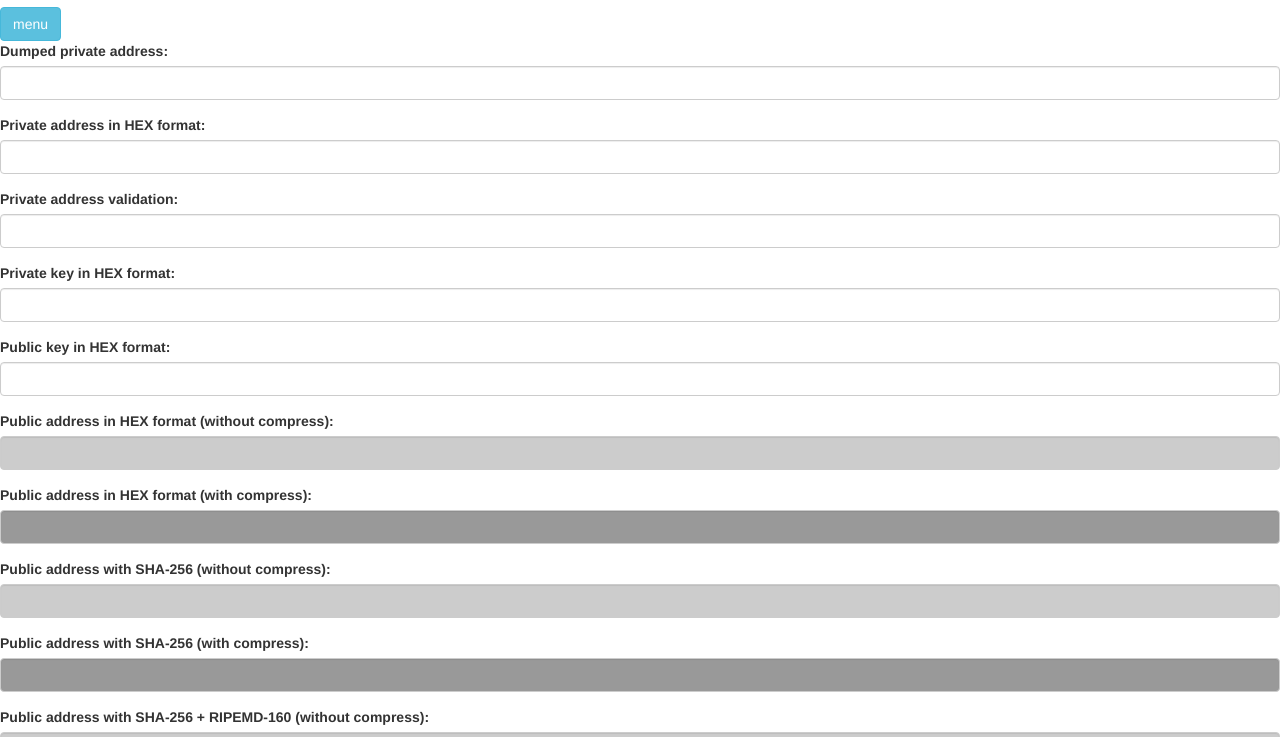
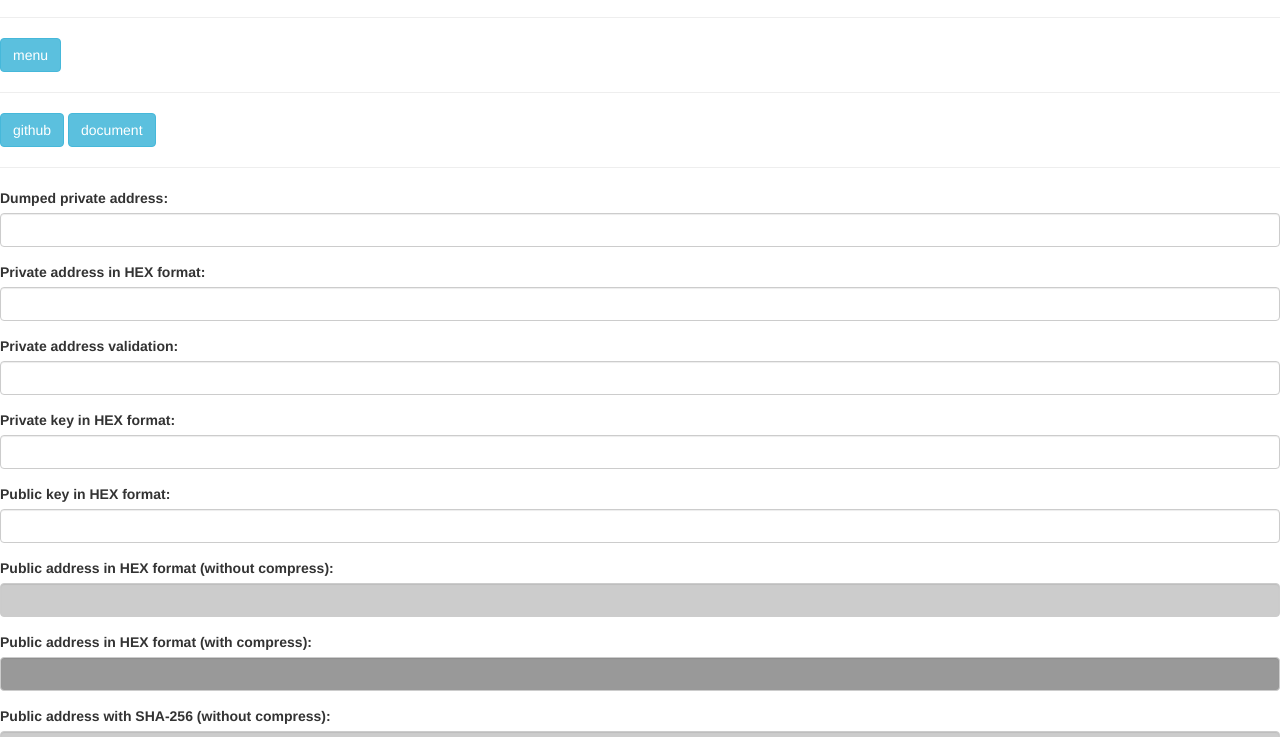
Before and after one commit to theringe/blockchain-learning-tools, a website: page src/bitcoin-address-verifier.html in a window 1280 px wide. Shown: the part 63-800 px from the top of the page. Drawn offline with nearby package versions, Linux system fonts and the light colour scheme; files that its build step writes are made by us from their sources; files whose address does not match are found by name.

Commit message:
add some links

```diff
--- a/src/bitcoin-address-verifier.html
+++ b/src/bitcoin-address-verifier.html
@@ -10,7 +10,12 @@
 </head>
 <body>
 	<h1>Bitcoin address verifier</h1>
+	<hr>
 	<a href="/" class="btn btn-info" role="button">menu</a>
+	<hr>
+	<a target="_blank" href="https://github.com/theringe/blockchain-learning-tools" class="btn btn-info" role="button">github</a>
+	<a target="_blank" href="http://mohohan.com/91" class="btn btn-info" role="button">document</a>
+	<hr>
 	<div class="form-group">
 		<label for="private_address">Dumped private address:</label>
 		<input type="text" class="form-control" id="private_address">
```
Also changed, not shown: src/index.html (+4 -0 lines), dist/bitcoin-address-verifier.html, dist/index.html.
